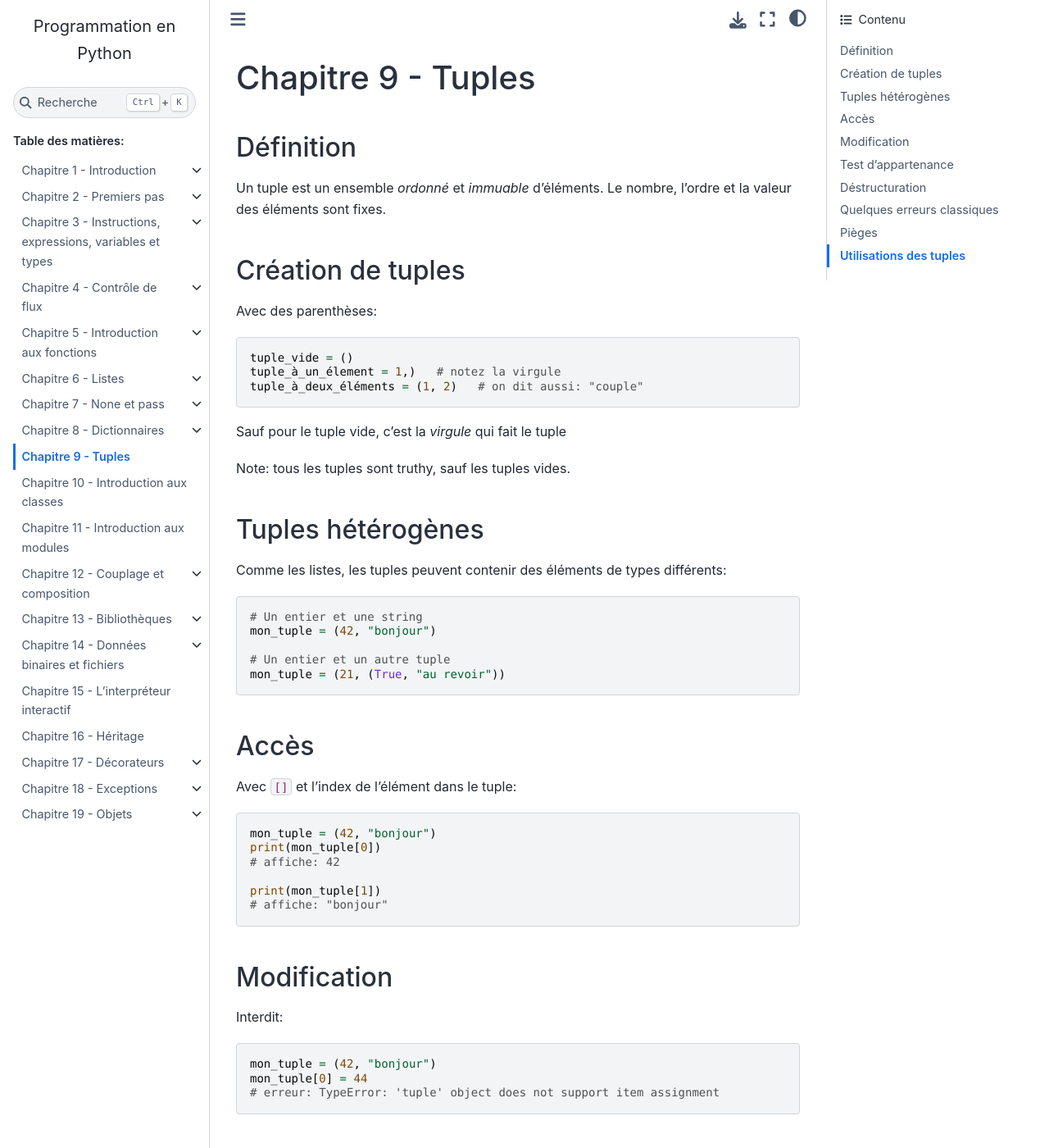
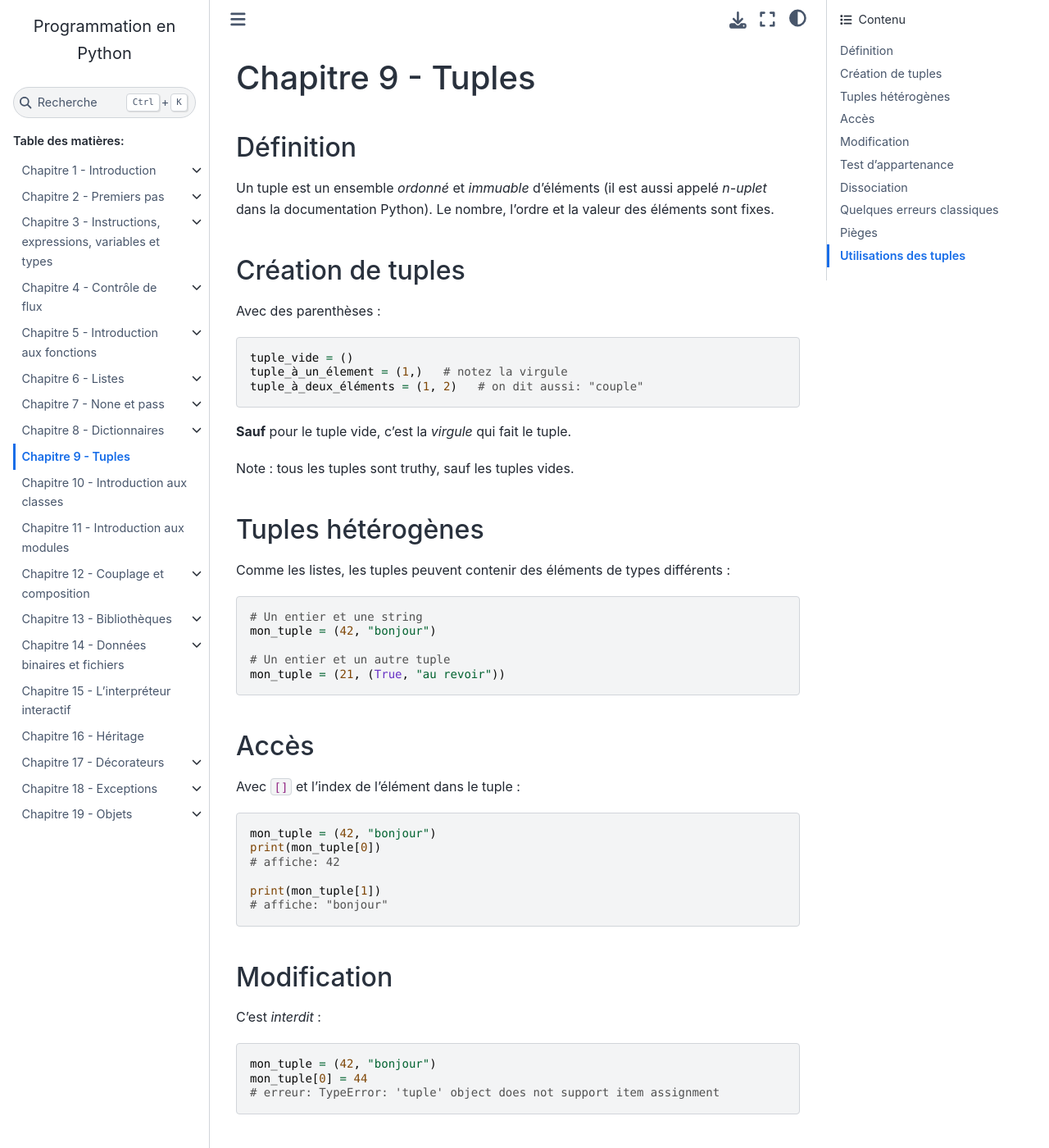
Before and after one commit to gruiick/cours-python, a Sphinx documentation site: the page built from source/09-tuples/index.rst, in a window 1280 px wide and 1400 px high. Shown: the whole window at 82% size. Built offline with Sphinx 7.4.7 and the Sphinx Book theme 1.1.4, drawn with Linux system fonts in a browser that asks for light colours; some of the changed text lies outside the part shown.

Commit message:
typos, rephrase, reword § 09/0

```diff
--- a/source/09-tuples/index.rst
+++ b/source/09-tuples/index.rst
@@ -1,28 +1,30 @@
 Chapitre 9 - Tuples
-====================
+===================
 
 Définition
-------------
+----------
 
-Un tuple est un ensemble *ordonné* et *immuable* d'éléments. Le nombre, l'ordre et la valeur des éléments sont fixes.
+Un tuple est un ensemble *ordonné* et *immuable* d'éléments (il est aussi
+appelé *n-uplet* dans la documentation Python). Le nombre, l'ordre et la
+valeur des éléments sont fixes.
 
 Création de tuples
 ------------------
 
-Avec des parenthèses::
+Avec des parenthèses : ::
 
     tuple_vide = ()
-    tuple_à_un_élement = 1,)   # notez la virgule
+    tuple_à_un_élement = (1,)   # notez la virgule
     tuple_à_deux_éléments = (1, 2)   # on dit aussi: "couple"
 
-Sauf pour le tuple vide, c'est la *virgule* qui fait le tuple
+**Sauf** pour le tuple vide, c'est la *virgule* qui fait le tuple.
 
-Note: tous les tuples sont truthy, sauf les tuples vides.
+Note : tous les tuples sont truthy, sauf les tuples vides.
 
 Tuples hétérogènes
--------------------
+------------------
 
-Comme les listes, les tuples peuvent contenir des éléments de types différents::
+Comme les listes, les tuples peuvent contenir des éléments de types différents : ::
 
     # Un entier et une string
     mon_tuple = (42, "bonjour")
@@ -33,7 +35,7 @@ Comme les listes, les tuples peuvent contenir des éléments de types différent
 Accès
 -----
 
-Avec ``[]`` et l'index de l'élément dans le tuple::
+Avec ``[]`` et l'index de l'élément dans le tuple : ::
 
     mon_tuple = (42, "bonjour")
     print(mon_tuple[0])
@@ -45,7 +47,7 @@ Avec ``[]`` et l'index de l'élément dans le tuple::
 Modification
 ------------
 
-Interdit::
+C'est *interdit* : ::
 
     mon_tuple = (42, "bonjour")
     mon_tuple[0] = 44
@@ -55,7 +57,7 @@ Interdit::
 Test d'appartenance
 -------------------
 
-Avec ``in``::
+Avec ``in`` : ::
 
    mon_tuple = (42, 14)
    print(42 in mon_tuple)
@@ -67,10 +69,10 @@ Avec ``in``::
    print(13 in mon_tuple)
    # affiche: False
 
-Déstructuration
-----------------
+Dissociation
+------------
 
-Créer plusieurs variables en une seule ligne::
+Créer plusieurs variables, à partir d'un tuple, en une seule ligne : ::
 
     couple = ("Batman", "Robin")
     héros, side_kick = couple
@@ -126,12 +128,12 @@ On peut aussi déstructurer des listes::
     print(troisième)
     # affiche: orange
 
-On dit aussi: *unpacking*
+On dit aussi *dissociation* ou *unpacking*.
 
 Utilisations des tuples
-------------------------
+-----------------------
 
-Pour simplifier des conditions::
+Pour simplifier des conditions : ::
 
     # Avant:
     if (
@@ -145,7 +147,7 @@ Pour simplifier des conditions::
     if ma_valeur in ("nord", "sud", "est", "ouest"):
                print("direction", ma_valeur)
 
-Pour retourner plusieurs valeurs::
+Pour retourner plusieurs valeurs : ::
 
     def tire_carte():
         valeur = "10"
@@ -156,4 +158,4 @@ Pour retourner plusieurs valeurs::
     print(v, "de", c)
     # affiche: 10 de trèfle
 
-Ce n'est pas une nouvelle syntaxe, juste de la manipulation de tuples!
+Ce n'est pas une nouvelle syntaxe, juste de la manipulation de tuples !
```
Also changed, not shown: other parts of source/09-tuples/index.rst (+3 -3 lines).
